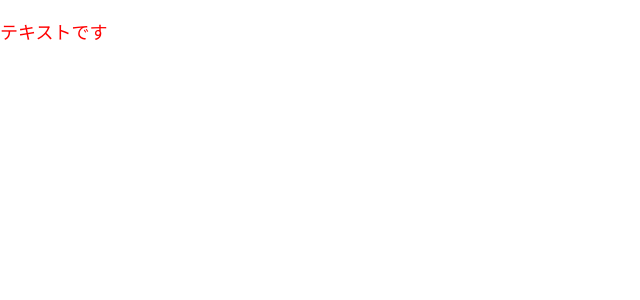
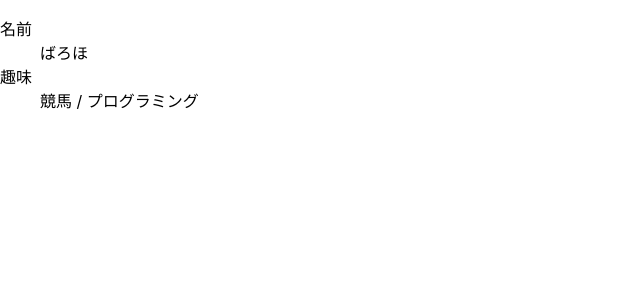
Before and after one commit to Ha-ji-me/learning-react-typescript, a React (Create React App) app: page / in a window 1280 px wide. Shown: the top 300 px of the page, without its empty margins (0-640 px from the left). Built offline with nearby package versions, Linux system fonts and the light colour scheme.

Commit message:
sec10/ts実践: オプショナルチェイニングで安全に値を処理

```diff
--- a/src/App.tsx
+++ b/src/App.tsx
@@ -7,8 +7,17 @@
 import { Practice4 } from './practices/Practice4';
 import { MainTodo } from './practices/MainTodo';
 import { Text } from './practices/Text';
+import { UserProfile } from './practices/UserProfile';
+import { User } from './types/user';
 
 function App() {
+  const user: User = {
+    name: "ばろほ",
+    hobbies: [
+      "競馬",
+      "プログラミング",
+    ],
+  }
   return (
     <div className="App">
       {/* <Practice1 />
@@ -16,7 +25,8 @@
       <Practice3 />
       <Practice4 />
       <MainTodo /> */}
-      <Text color="red" fontSize="18px" />
+      {/* <Text color="red" fontSize="18px" /> */}
+      <UserProfile user={user} />
     </div>
   );
 }
--- /dev/null
+++ b/src/practices/UserProfile.tsx
@@ -0,0 +1,20 @@
+import { FC } from "react";
+import { User } from "../types/user";
+
+//そのままUserを利用しても良いが、使い回しを考慮してあらかじめひとまとめにする
+type Props = {
+  user: User;
+}
+
+export const UserProfile: FC<Props> = (props) => {
+  const { user } = props;
+  return (
+    <dl>
+      <dt>名前</dt>
+      <dd>{ user.name }</dd>
+      <dt>趣味</dt>
+      {/* join: 配列の中身を引数で指定した文字列で区切りつつ、連結させるメソッド */}
+      <dd>{ user.hobbies?.join(" / ") }</dd>
+    </dl>
+  )
+}
--- /dev/null
+++ b/src/types/user.ts
@@ -0,0 +1,4 @@
+export type User = {
+  name: string;
+  hobbies?: Array<string>;
+}
```
